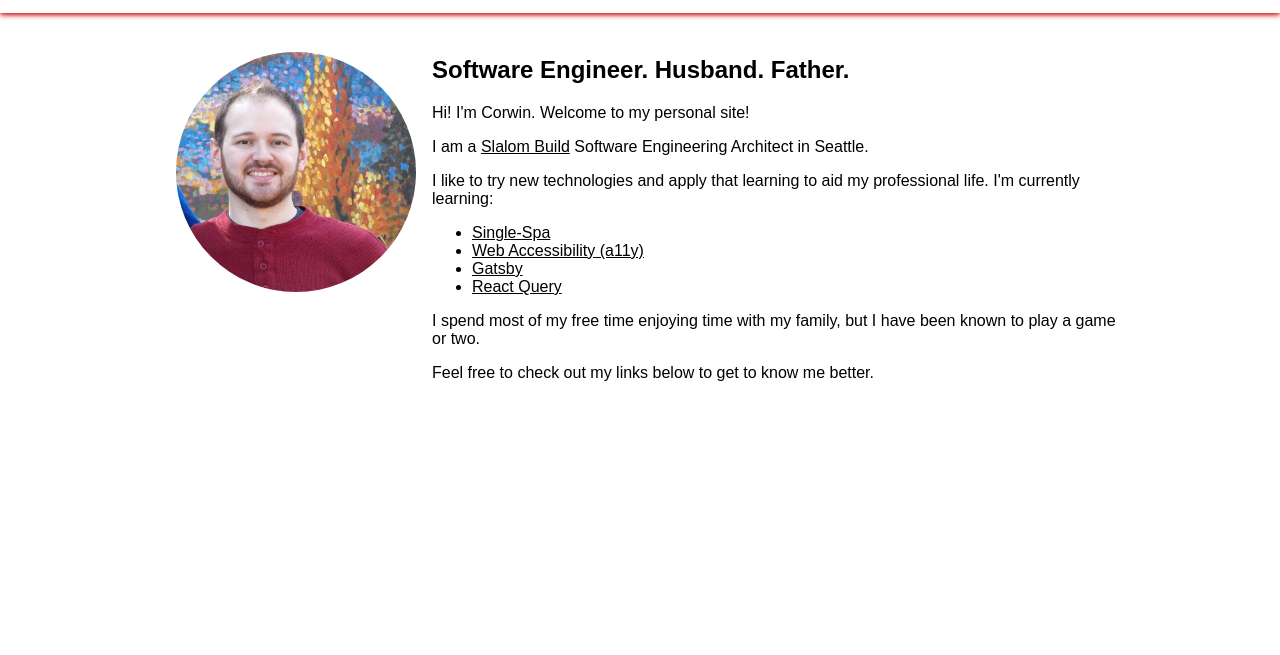
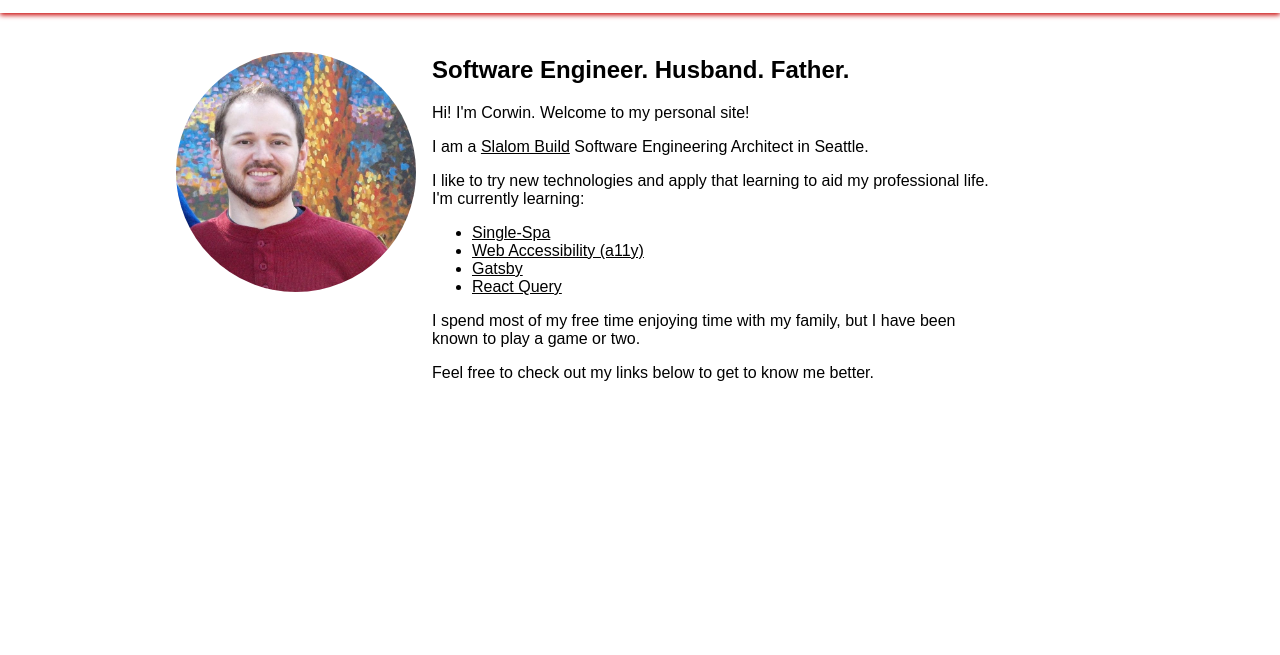
Before and after one commit to corwinm/corwinm-gatsby, a Gatsby site: page / in a window 1280 px wide. Shown: the part 67-722 px from the top of the page. Built offline with nearby package versions, Linux system fonts and the light colour scheme; Gatsby itself is replaced by a stand-in of ours.

Commit message:
Set readable width on paragraphs

```diff
--- a/src/components/layout.tsx
+++ b/src/components/layout.tsx
@@ -30,6 +30,7 @@ const MainContainer = styled.main`
   flex-direction: column;
   @media screen and (min-width: 768px) {
     flex-direction: row;
+    margin-bottom: 2rem;
   }
 `
 
--- a/src/components/theme.tsx
+++ b/src/components/theme.tsx
@@ -58,6 +58,10 @@ const GlobalStyle = createGlobalStyle`
   :focus {
     outline: var(--focus-color) solid 4px;
     outline-offset: 0;
+  }
+
+  p {
+    max-width: 35em;
   }
 `
 
```
